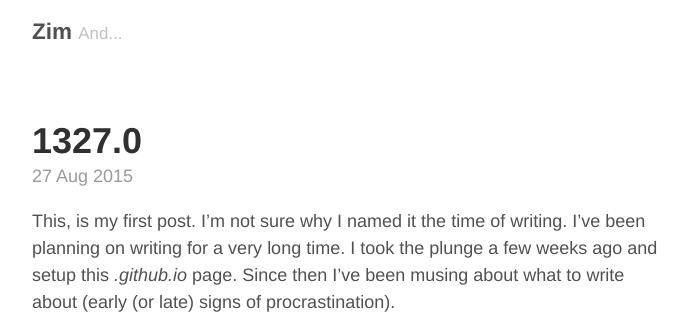
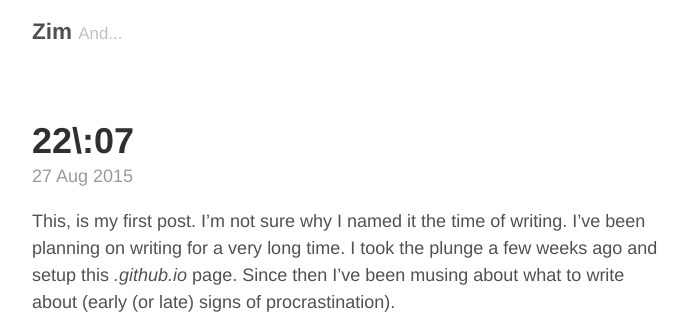
Before and after one commit to zimuzostanley/zimuzostanley.github.io, a Jekyll site: the page built from _posts/2015-08-27-first-post.md, in a window 1280 px wide. Shown: the top 316 px of the page, without its empty margins (293-986 px from the left). Built offline with Jekyll 4.4.1, drawn with Linux system fonts in a browser that asks for light colours.

Commit message:
Update 2015-08-27-first-post.md

```diff
--- a/_posts/2015-08-27-first-post.md
+++ b/_posts/2015-08-27-first-post.md
@@ -1,6 +1,6 @@
 ---
 layout: post
-title: 22:07
+title: 22\:07
 ---
 
 This, is my first post. I'm not sure why I named it the time of writing.
```
